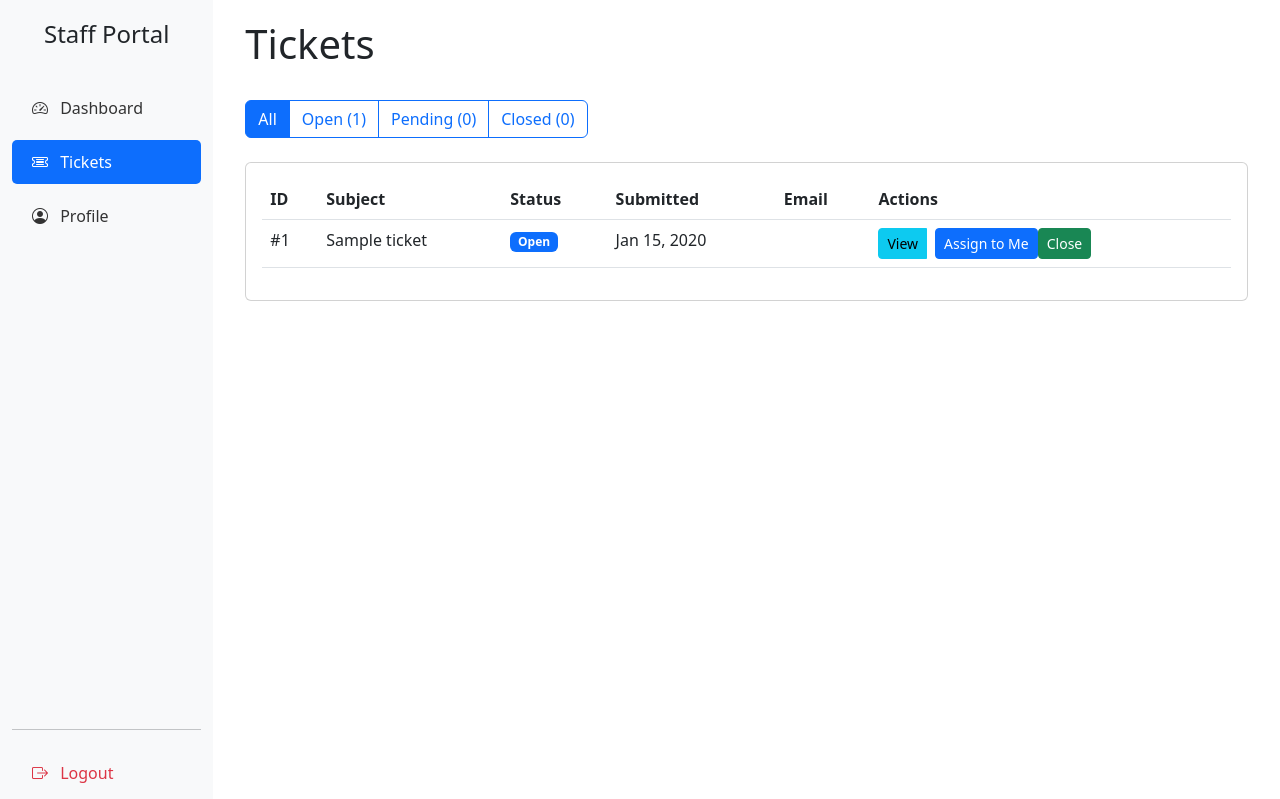
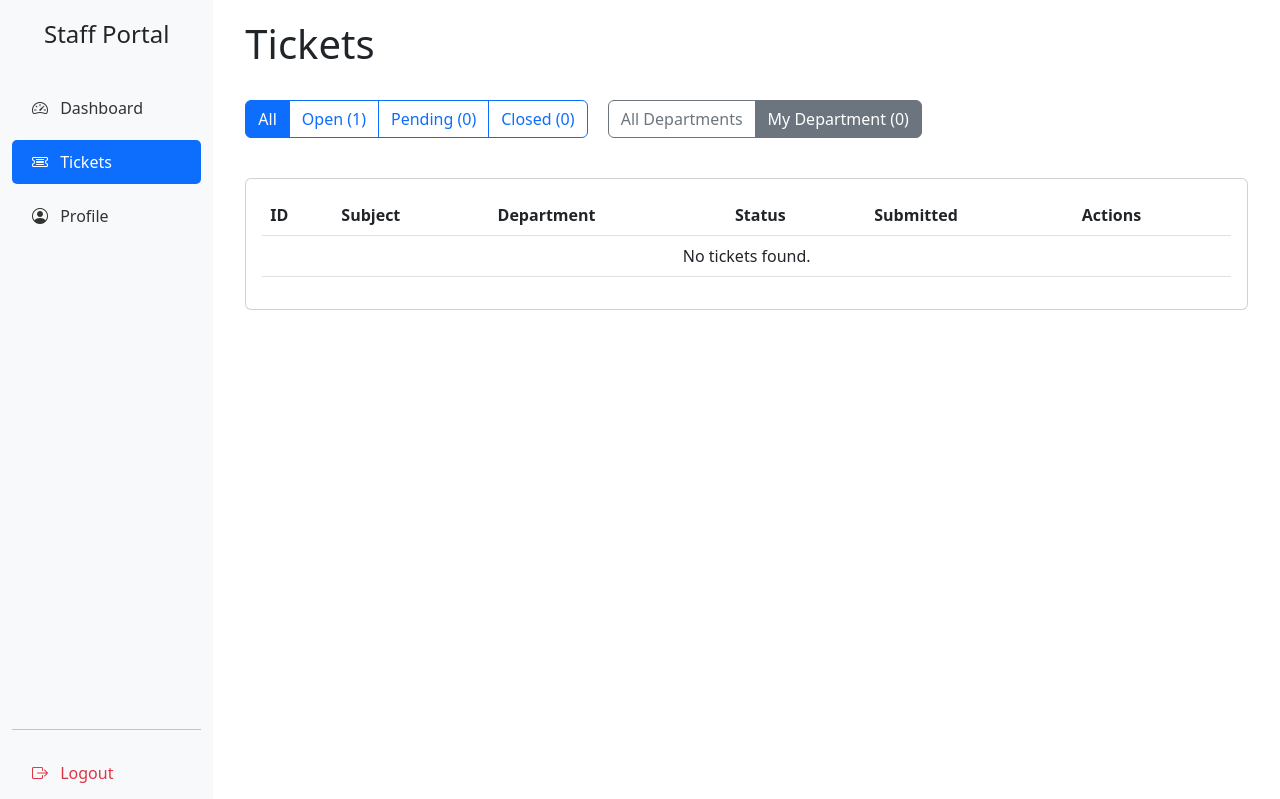
Before and after one commit to doo78/ticketing-system, a Django app: page /staff/tickets/?department_filter=mine in a window 1280 px wide. Shown: the top 799 px of the page. Run offline with Django 5.2, Linux system fonts and the light colour scheme; a user stored in the database is signed in; tables that the repository leaves empty hold one stand-in row (values such as "Sample post").

Commit message:
Implement department-based ticket filtering and automatic assignment
- Add department filtering to show tickets relevant to staff's department
- Implement automatic ticket assignment system that assigns new tickets
  to staff in the matching department with the lowest workload
- Update UI to preserve filter state when managing tickets
- Create tests for filtering and automatic ticket assignment

```diff
--- a/requirements.txt
+++ b/requirements.txt
@@ -4,3 +4,5 @@ django-crispy-forms
 crispy-bootstrap4
 faker
 boto3>=1.34.0
+Pillow
+beautifulsoup4
--- a/ticket/templates/staff/staff_ticket_list.html
+++ b/ticket/templates/staff/staff_ticket_list.html
@@ -1,27 +1,44 @@
 {% extends 'staff/base.html' %}
 
-{% block content %}  <!-- Changed from block body -->
-<div class="container-fluid">  <!-- Changed from container py-4 -->
+{% block content %}
+<div class="container-fluid">
     <div class="row mb-4">
         <div class="col">
             <h1>Tickets</h1>
         </div>
     </div>
 
+    <!-- Filter Section -->
+    <div class="row mb-4">
+        <div class="col">
             <!-- Ticket Status Filter -->
-    <div class="btn-group mb-4" role="group" aria-label="Ticket status filter">
-        <a href="?status=all" class="btn btn-outline-primary {% if status == 'all' %}active{% endif %}">
+            <div class="btn-group mb-3 me-3" role="group" aria-label="Ticket status filter">
+                <a href="?status=all{% if department_filter != 'all' %}&department_filter={{ department_filter }}{% endif %}" class="btn btn-outline-primary {% if status == 'all' %}active{% endif %}">
                     All
                 </a>
-        <a href="?status=open" class="btn btn-outline-primary {% if status == 'open' %}active{% endif %}">
+                <a href="?status=open{% if department_filter != 'all' %}&department_filter={{ department_filter }}{% endif %}" class="btn btn-outline-primary {% if status == 'open' %}active{% endif %}">
                     Open ({{ open_count }})
                 </a>
-        <a href="?status=pending" class="btn btn-outline-primary {% if status == 'pending' %}active{% endif %}">
+                <a href="?status=pending{% if department_filter != 'all' %}&department_filter={{ department_filter }}{% endif %}" class="btn btn-outline-primary {% if status == 'pending' %}active{% endif %}">
                     Pending ({{ pending_count }})
                 </a>
-        <a href="?status=closed" class="btn btn-outline-primary {% if status == 'closed' %}active{% endif %}">
+                <a href="?status=closed{% if department_filter != 'all' %}&department_filter={{ department_filter }}{% endif %}" class="btn btn-outline-primary {% if status == 'closed' %}active{% endif %}">
                     Closed ({{ closed_count }})
                 </a>
+            </div>
+
+            <!-- Department Filter -->
+            <div class="btn-group mb-3" role="group" aria-label="Department filter">
+                <a href="?department_filter=all{% if status != 'all' %}&status={{ status }}{% endif %}"
+                   class="btn btn-outline-secondary {% if department_filter == 'all' %}active{% endif %}">
+                    All Departments
+                </a>
+                <a href="?department_filter=mine{% if status != 'all' %}&status={{ status }}{% endif %}"
+                   class="btn btn-outline-secondary {% if department_filter == 'mine' %}active{% endif %}">
+                    My Department ({{ my_department_count }})
+                </a>
+            </div>
+        </div>
     </div>
 
     <!-- Tickets Table -->
@@ -32,9 +49,9 @@
                     <tr>
                         <th>ID</th>
                         <th>Subject</th>
+                        <th>Department</th>
                         <th>Status</th>
                         <th>Submitted</th>
-                        <th>Email</th>
                         <th>Actions</th>
                     </tr>
                 </thead>
@@ -43,13 +60,13 @@
                     <tr>
                         <td>#{{ ticket.id }}</td>
                         <td>{{ ticket.subject }}</td>
+                        <td>{{ ticket.get_department_display }}</td>
                         <td>
                             <span class="badge {% if ticket.status == 'open' %}bg-primary{% elif ticket.status == 'pending' %}bg-warning{% else %}bg-success{% endif %}">
                                 {{ ticket.status|title }}
                             </span>
                         </td>
                         <td>{{ ticket.date_submitted|date:"M d, Y" }}</td>
-                        <td>{{ ticket.email }}</td>
                         <td>
                             <div class="btn-group">
                                 <a href="{% url 'staff_ticket_detail' ticket.id %}" class="btn btn-sm btn-info me-2">
@@ -58,6 +75,9 @@
                                 {% if ticket.status == 'open' %}
                                 <form method="post" action="{% url 'manage_ticket' ticket.id %}" class="d-inline">
                                     {% csrf_token %}
+                                    <!-- Add hidden inputs to preserve filter state -->
+                                    <input type="hidden" name="status_filter" value="{{ status }}">
+                                    <input type="hidden" name="department_filter" value="{{ department_filter }}">
                                     <button type="submit" name="action" value="assign" class="btn btn-sm btn-primary">
                                         Assign to Me
                                     </button>
@@ -67,6 +87,9 @@
                                 {% if ticket.status != 'closed' and ticket.assigned_staff == request.user.staff %}
                                 <form method="post" action="{% url 'manage_ticket' ticket.id %}" class="d-inline">
                                     {% csrf_token %}
+                                    <!-- Add hidden inputs to preserve filter state -->
+                                    <input type="hidden" name="status_filter" value="{{ status }}">
+                                    <input type="hidden" name="department_filter" value="{{ department_filter }}">
                                     <button type="submit" name="action" value="close" class="btn btn-sm btn-success">
                                         Close
                                     </button>
--- a/ticket/views.py
+++ b/ticket/views.py
@@ -49,6 +49,35 @@ def create_ticket(request):
         form = TicketForm(request.POST, student=request.user.student)
         if form.is_valid():
             ticket = form.save()
+
+            if ticket.department:
+                matching_staff = Staff.objects.filter(department=ticket.department)
+                if matching_staff.exists():
+                    assigned_staff = None
+                    min_active_tickets = float('inf')
+
+                    for staff in matching_staff:
+                        active_ticket_count = Ticket.objects.filter(
+                            assigned_staff=staff,
+                        ).exclude(
+                            status = 'closed'
+                        ).count()
+
+                        if active_ticket_count < min_active_tickets:
+                            min_active_tickets = active_ticket_count
+                            assigned_staff = staff
+
+                    if assigned_staff:
+                        ticket.assigned_staff = assigned_staff
+                        ticket.status = 'pending'
+                        ticket.save()
+
+                        messages.success(
+                            request,
+                            f'Your ticket #{ticket.id} has been successfully submitted and assigned to a staff member from {ticket.get_department_display()}'
+                        )
+                        return redirect('student_dashboard')
+
             messages.success(
                 request,
                 f'Your ticket #{ticket.id} has been submitted successfully. We will review it shortly.'
@@ -143,16 +172,40 @@ class StaffRequiredMixin(UserPassesTestMixin):
 def home(request):
     return render(request, 'home.html')
 
+
 @login_required
 def staff_dashboard(request):
     if not hasattr(request.user, 'staff'):
         return redirect('home')
 
+    staff_department = request.user.staff.department
+
+    # Count tickets assigned to this staff member
+    assigned_tickets_count = Ticket.objects.filter(
+        assigned_staff=request.user.staff
+    ).exclude(status='closed').count()
+
+    # Count tickets for their department (not necessarily assigned to them)
+    department_tickets_count = 0
+    if staff_department:
+        department_tickets_count = Ticket.objects.filter(
+            department=staff_department
+        ).exclude(status='closed').count()
+
+    # Count unassigned tickets in their department
+    unassigned_dept_tickets = 0
+    if staff_department:
+        unassigned_dept_tickets = Ticket.objects.filter(
+            department=staff_department,
+            assigned_staff=None,
+            status='open'
+        ).count()
+
     context = {
-        'assigned_tickets_count': Ticket.objects.filter(
-            assigned_staff=request.user.staff
-        ).exclude(status='closed').count(),
-        'department': request.user.staff.department or "Not Assigned"
+        'assigned_tickets_count': assigned_tickets_count,
+        'department_tickets_count': department_tickets_count,
+        'unassigned_dept_tickets': unassigned_dept_tickets,
+        'department': request.user.staff.get_department_display() if staff_department else "Not Assigned"
     }
     return render(request, 'staff/dashboard.html', context)
 
@@ -311,6 +364,10 @@ class ManageTicketView(LoginRequiredMixin, StaffRequiredMixin, View):
         ticket = Ticket.objects.get(id=ticket_id)
         action = request.POST.get('action')
 
+        # Get the current filter parameters to preserve them after redirect
+        status_filter = request.POST.get('status_filter', 'all')
+        department_filter = request.POST.get('department_filter', 'all')
+
         if action == 'assign':
             ticket.assigned_staff = request.user.staff
             ticket.status = 'pending'
@@ -320,16 +377,36 @@ class ManageTicketView(LoginRequiredMixin, StaffRequiredMixin, View):
             ticket.date_closed = timezone.now()
 
         ticket.save()
-        return redirect('staff_ticket_list')
+
+        # Redirect back to the same filtered view
+        redirect_url = reverse('staff_ticket_list')
+        params = []
+
+        if status_filter != 'all':
+            params.append(f'status={status_filter}')
+
+        if department_filter != 'all':
+            params.append(f'department_filter={department_filter}')
+
+        if params:
+            redirect_url += '?' + '&'.join(params)
+
+        return redirect(redirect_url)
 
 
 class StaffTicketListView(LoginRequiredMixin, StaffRequiredMixin, View):
     def get(self, request):
         status = request.GET.get('status', 'all')
-        # Base queryset
+        department_filter = request.GET.get('department_filter', 'all')
+
         tickets = Ticket.objects.all()
 
         # Filter by status if specified
+        if department_filter == 'mine':
+            staff_department = request.user.staff.department
+            if staff_department:
+                tickets = tickets.filter(department=staff_department)
+
         if status != 'all':
             tickets = tickets.filter(status=status)
 
@@ -337,9 +414,13 @@ class StaffTicketListView(LoginRequiredMixin, StaffRequiredMixin, View):
         context = {
             'tickets': tickets,
             'status': status,
+            'department_filter': department_filter,
             'open_count': Ticket.objects.filter(status='open').count(),
             'pending_count': Ticket.objects.filter(status='pending').count(),
             'closed_count': Ticket.objects.filter(status='closed').count(),
+            'my_department_count': Ticket.objects.filter(
+                department= request.user.staff.department
+            ).count() if request.user.staff.department else 0,
         }
         return render(request, 'staff/staff_ticket_list.html', context)
 
```
Also changed, not shown: ticket/templates/staff/dashboard.html (+26 -5 lines), ticket/tests/test_automatic_assignment_staff.py (added, +226 -0 lines), ticket/tests/test_department_filtering_staff.py (added, +315 -0 lines). Lines whose indentation alone changed are shown as unchanged.
